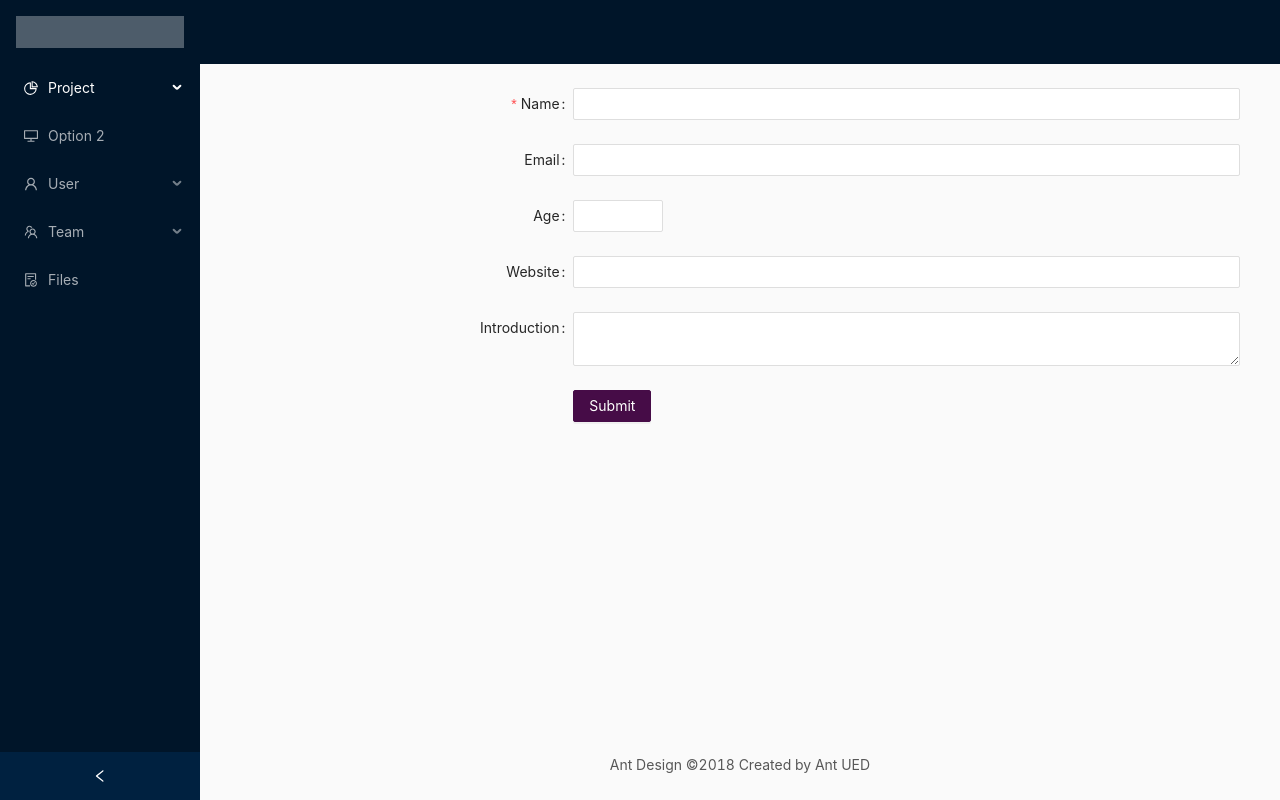
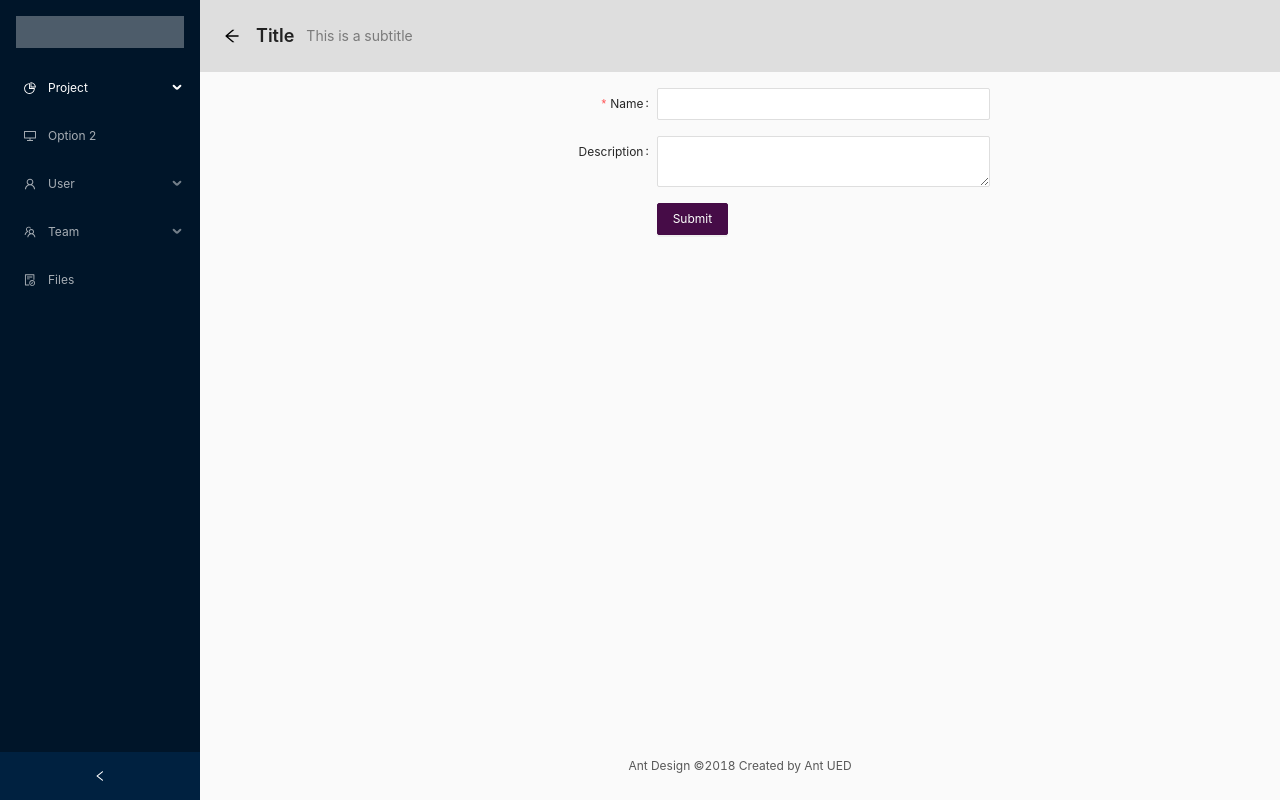
Before and after one commit to nahidacm/cidash, a Next.js app: page /project/new in a window 1280 px wide. Built offline with nearby package versions, Linux system fonts and the light colour scheme.

Commit message:
Layout updates

```diff
--- a/components/Template.js
+++ b/components/Template.js
@@ -1,5 +1,5 @@
 import { PieChartOutlined, UserOutlined, DesktopOutlined, TeamOutlined, FileDoneOutlined } from '@ant-design/icons';
-import { Breadcrumb, Layout, Menu } from 'antd';
+import { PageHeader, Layout, Menu } from 'antd';
 import { useState } from 'react';
 import styles from '../styles/Template.module.less'
 const { Header, Content, Footer, Sider } = Layout;
@@ -59,11 +59,19 @@ const Template = ({ children }) => {
       </Sider>
       <Layout className="site-layout">
         <Header
-          className="site-layout-background"
+          className="site-layout-header"
           style={{
-            padding: 0
+            padding: 0,
+            background: "#dedede"
           }}
-        />
+        >
+          <PageHeader
+            className="site-page-header"
+            onBack={() => null}
+            title="Title"
+            subTitle="This is a subtitle"
+          />
+        </Header>
         <Content
           style={{
             margin: "0 16px"
--- a/pages/project/new.js
+++ b/pages/project/new.js
@@ -1,5 +1,5 @@
-import React from 'react'
-import { Button, Form, Input, InputNumber } from 'antd';
+import React from "react";
+import { Button, Form, Input, InputNumber, Col, Row } from "antd";
 const layout = {
   labelCol: {
     span: 8,
@@ -12,28 +12,33 @@ const layout = {
 /* eslint-disable no-template-curly-in-string */
 
 const validateMessages = {
-    required: '${label} is required!',
+  required: "${label} is required!",
   types: {
-      email: '${label} is not a valid email!',
-      number: '${label} is not a valid number!',
+    email: "${label} is not a valid email!",
+    number: "${label} is not a valid number!",
   },
   number: {
-      range: '${label} must be between ${min} and ${max}',
+    range: "${label} must be between ${min} and ${max}",
   },
 };
 /* eslint-enable no-template-curly-in-string */
 
-
 export default function NewProject() {
-
   const onFinish = (values) => {
     console.log(values);
   };
 
   return (
-    <Form {...layout} name="nest-messages" onFinish={onFinish} validateMessages={validateMessages}>
+    <Row justify="center">
+      <Col xs={24} sm={24} md={18} lg={16} xl={12}>
+        <Form
+          {...layout}
+          name="nest-messages"
+          onFinish={onFinish}
+          validateMessages={validateMessages}
+        >
           <Form.Item
-        name={['user', 'name']}
+            name={["user", "name"]}
             label="Name"
             rules={[
               {
@@ -43,34 +48,8 @@ export default function NewProject() {
           >
             <Input />
           </Form.Item>
-      <Form.Item
-        name={['user', 'email']}
-        label="Email"
-        rules={[
-          {
-            type: 'email',
-          },
-        ]}
-      >
-        <Input />
-      </Form.Item>
-      <Form.Item
-        name={['user', 'age']}
-        label="Age"
-        rules={[
-          {
-            type: 'number',
-            min: 0,
-            max: 99,
-          },
-        ]}
-      >
-        <InputNumber />
-      </Form.Item>
-      <Form.Item name={['user', 'website']} label="Website">
-        <Input />
-      </Form.Item>
-      <Form.Item name={['user', 'introduction']} label="Introduction">
+
+          <Form.Item name={["user", "introduction"]} label="Description">
             <Input.TextArea />
           </Form.Item>
           <Form.Item wrapperCol={{ ...layout.wrapperCol, offset: 8 }}>
@@ -79,5 +58,7 @@ export default function NewProject() {
             </Button>
           </Form.Item>
         </Form>
-  )
+      </Col>
+    </Row>
+  );
 }
--- a/styles/Template.module.less
+++ b/styles/Template.module.less
@@ -9,6 +9,10 @@
 .site-layout .site-layout-background {
   background: #fff;
 }
-  [data-theme="dark"] .site-layout .site-layout-background {
-    background: #141414;
-  }
+[data-theme="dark"] .site-layout .site-layout-background {
+  background: #141414;
+}
+
+.site-layout-header {
+  background: @outline-color;
+}
--- a/styles/variables.less
+++ b/styles/variables.less
@@ -1,3 +1,6 @@
+// Custom variables
+
+// AntD override
 @primary-color: #460c47;
 @success-color: #1e8e3e;
 @info-color: @primary-color;
@@ -9,3 +12,39 @@
 @border-color-base: #dedede;
 @border-color-split: #dedede;
 @layout-body-background: #fafafa;
+@font-size-base: 12px;
+@outline-color: #737373;
+@background-color-base: hsv(0, 0, 96%);
+@btn-default-bg: #fafafa;
+@btn-default-border: #dedede;
+@radio-button-bg: transparent;
+@radio-button-checked-bg: transparent;
+@form-item-margin-bottom: 16px;
+@input-height-lg: 36px;
+@input-hover-border-color: #737373;
+@progress-radius: 0;
+@table-header-bg: #fafafa;
+@table-row-hover-bg: #fafafa;
+@table-padding-vertical: 15px;
+@tabs-card-gutter: -1px;
+@tabs-card-tab-active-border-top: 2px solid @primary-color;
+@switch-color: @success-color;
+@breadcrumb-base-color: @text-color;
+@breadcrumb-last-item-color: @text-color-secondary;
+@slider-handle-border-width: 1px;
+@slider-handle-shadow: 1px 1px 4px 0 rgba(0,0,0,.13);
+@slider-track-background-color: @primary-color;
+@slider-track-background-color-hover: @primary-color;
+@slider-handle-color: #dedede;
+@slider-handle-color-hover: #dedede;
+@slider-handle-color-focus: #dedede;
+@slider-handle-color-focus-shadow: transparent;
+@slider-handle-color-tooltip-open: #ddd;
+@alert-success-border-color: #dff4e5;
+@alert-success-bg-color: #dff4e5;
+@alert-info-border-color: #e5f3ff;
+@alert-info-bg-color: #e5f3ff;
+@alert-warning-border-color: #fff7db;
+@alert-warning-bg-color: #fff7db;
+@alert-error-border-color: #fcebea;
+@alert-error-bg-color: #fcebea;
```
Lines whose indentation alone changed are shown as unchanged.
